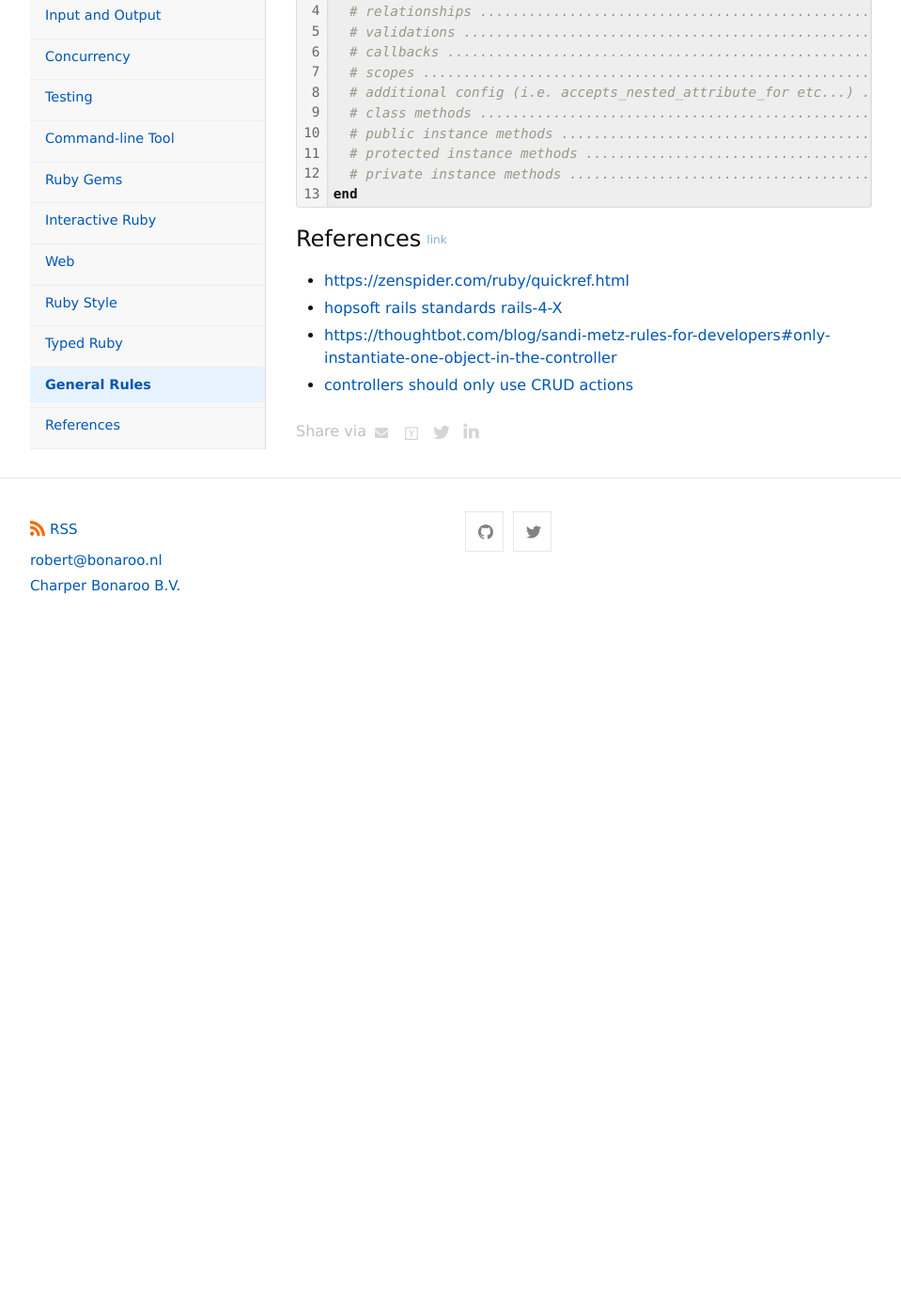
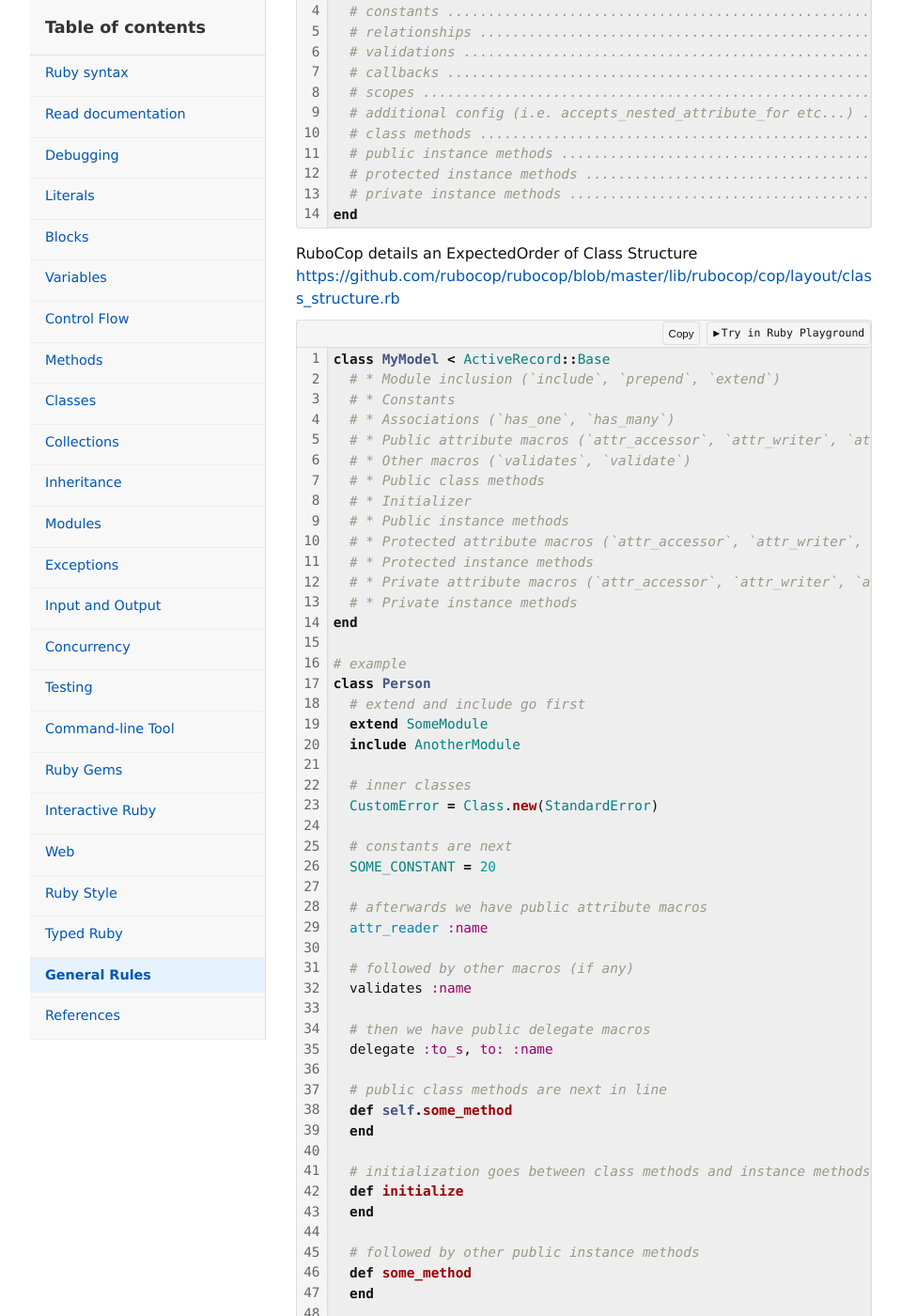
Before and after one commit to roberthopman/roberthopman.github.io, a Jekyll site: the page built from ruby-syntax.md, in a window 1280 px wide and 1400 px high, scrolled down 68252 px. Shown: the whole window at 94% size, without its empty margins (160-1119 px from the left). Built offline with Jekyll 4.4.1, drawn with Linux system fonts in a browser that asks for light colours; comment, search, counter and statistics services are not loaded; before the commit the page ends 68952 px from its top, so only the background shows below that; some of the changed text lies outside the part shown.

Commit message:
Update ruby-syntax.md

````diff
--- a/ruby-syntax.md
+++ b/ruby-syntax.md
@@ -2826,6 +2826,7 @@ Organizing a Model:
 class MyModel < ActiveRecord::Base
   # extends ...................................................................
   # includes ..................................................................
+  # constants .................................................................
   # relationships .............................................................
   # validations ...............................................................
   # callbacks .................................................................
@@ -2838,6 +2839,78 @@ class MyModel < ActiveRecord::Base
 end
 ```
 
+RuboCop details an ExpectedOrder of Class Structure
+[https://github.com/rubocop/rubocop/blob/master/lib/rubocop/cop/layout/class_structure.rb](https://github.com/rubocop/rubocop/blob/master/lib/rubocop/cop/layout/class_structure.rb)
+```ruby
+class MyModel < ActiveRecord::Base
+  # * Module inclusion (`include`, `prepend`, `extend`)
+  # * Constants
+  # * Associations (`has_one`, `has_many`)
+  # * Public attribute macros (`attr_accessor`, `attr_writer`, `attr_reader`)
+  # * Other macros (`validates`, `validate`)
+  # * Public class methods
+  # * Initializer
+  # * Public instance methods
+  # * Protected attribute macros (`attr_accessor`, `attr_writer`, `attr_reader`)
+  # * Protected instance methods
+  # * Private attribute macros (`attr_accessor`, `attr_writer`, `attr_reader`)
+  # * Private instance methods
+end
+
+# example
+class Person
+  # extend and include go first
+  extend SomeModule
+  include AnotherModule
+
+  # inner classes
+  CustomError = Class.new(StandardError)
+
+  # constants are next
+  SOME_CONSTANT = 20
+
+  # afterwards we have public attribute macros
+  attr_reader :name
+
+  # followed by other macros (if any)
+  validates :name
+
+  # then we have public delegate macros
+  delegate :to_s, to: :name
+
+  # public class methods are next in line
+  def self.some_method
+  end
+
+  # initialization goes between class methods and instance methods
+  def initialize
+  end
+
+  # followed by other public instance methods
+  def some_method
+  end
+
+  # protected attribute macros and methods go next
+  protected
+
+  attr_reader :protected_name
+
+  def some_protected_method
+  end
+
+  # private attribute macros, delegate macros and methods
+  # are grouped near the end
+  private
+
+  attr_reader :private_name
+
+  delegate :some_private_delegate, to: :name
+
+  def some_private_method
+  end
+end
+```
+
 ## References
 
 - [https://zenspider.com/ruby/quickref.html](https://zenspider.com/ruby/quickref.html)
````
